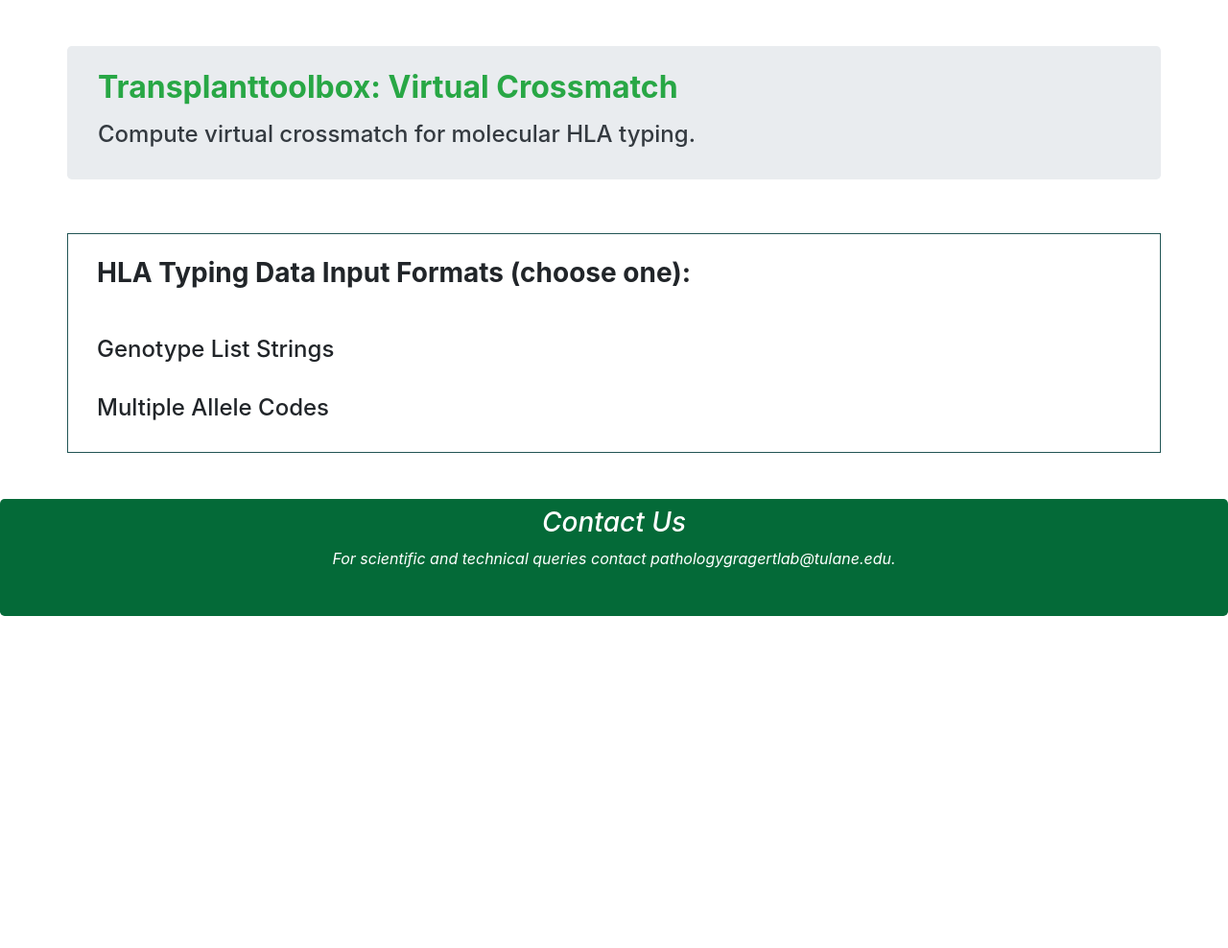
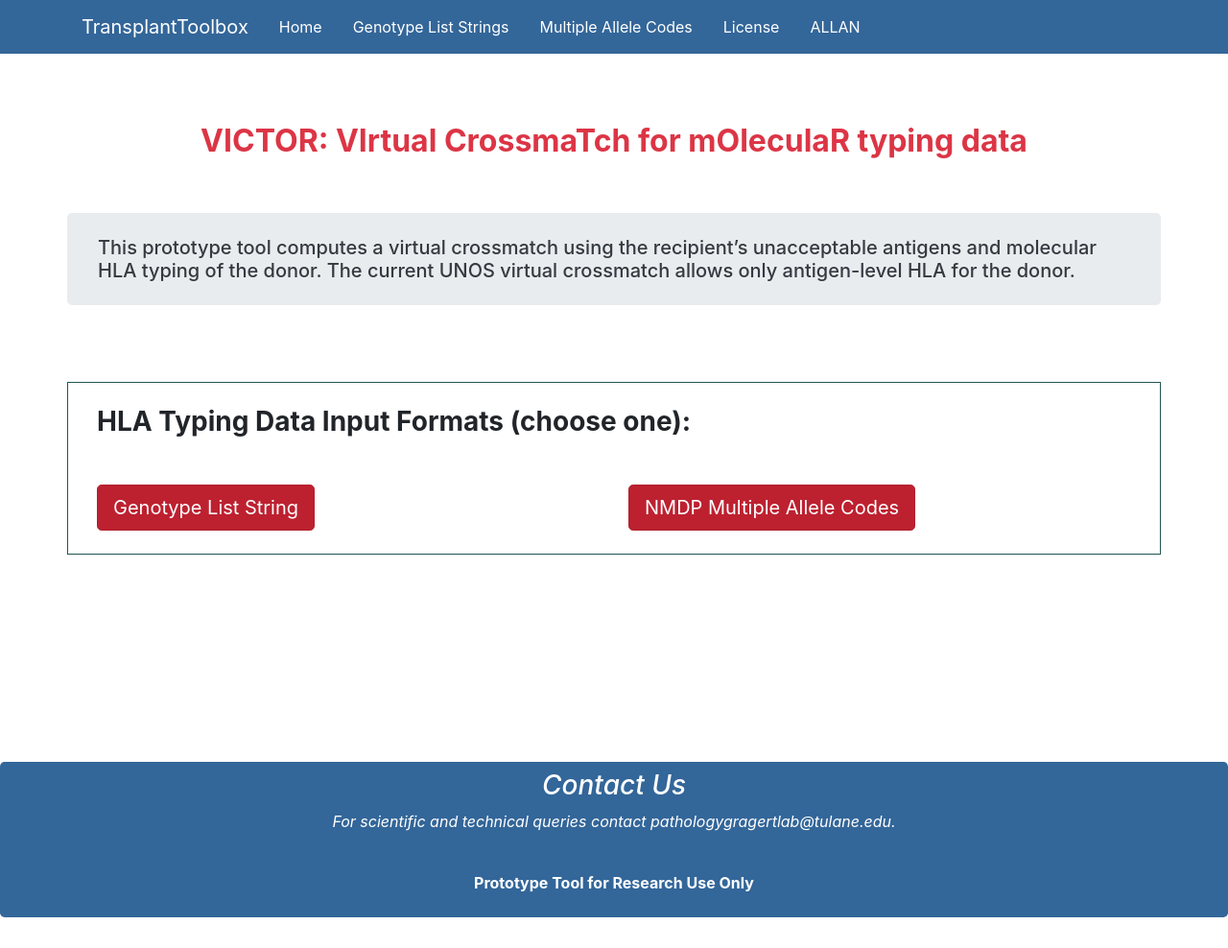
Before and after one commit to lgragert/virtual-crossmatch, a Django app: template vxm_tool/templates/vxm_app/vxmHome.html in a window 1280 px wide. Shown: the whole page at 96% size. Before the commit the page ends 642 px from the top, so only its background shows below. Run offline with Django 3.2, Linux system fonts and the light colour scheme; the template is opened without the code that fills it, so the values that code supplies are empty; some libraries are stand-ins or nearby versions.

Commit message:
templates moved to app folder

```diff
--- a/vxm_tool/conversion_functions_for_VXM.py
+++ b/vxm_tool/conversion_functions_for_VXM.py
@@ -227,7 +227,9 @@
 	#bw46_list = ag_list[1::3]
 	#probs = ag_list[2::3]
 	#gl_dict = {"GL_string" : gl_string, "UNOS antigens": ages, "Bw4/6 epitopes": bw46_list, "Antigen Probablities": probs }
+	print(ag_list)
 	return ag_list
+
 
 def genotype_ags(genotype_list, pop):
 	ag_freq_1 = 0.0
@@ -504,5 +506,5 @@
 	#bw46_list = ag_list[1::3]
 	#probs = ag_list[2::3]
 	#al_dict = {"Allele Codes" : allele_codes_list, "Antigens": ages, "Bw4/6 epitopes": bw46_list, "Antigen Probablities": probs}
-
+	print(ag_list)
 	return ag_list
--- a/vxm_tool/templates/vxm_app/vxmHome.html
+++ b/vxm_tool/templates/vxm_app/vxmHome.html
@@ -12,43 +12,64 @@
     <link rel="stylesheet" href="https://maxcdn.bootstrapcdn.com/bootstrap/4.0.0/css/bootstrap.min.css" integrity="sha384-Gn5384xqQ1aoWXA+058RXPxPg6fy4IWvTNh0E263XmFcJlSAwiGgFAW/dAiS6JXm" crossorigin="anonymous">
     </head>
 
+<nav class="navbar sticky-top navbar-expand-sm" style="background-color: #336699;">
+    <div class="text-center container" >
+        <a class="navbar-brand text-white" href="{% url 'home' %}"> TransplantToolbox  </a>
+        <button class="navbar-toggler" data-toggle="collapse" data-target="#navbarNav"><span class="navbar-toggler-icon"></span></button>
+          <div class="collapse navbar-collapse" id="navbarNav">
+             <ul class="nav nav-fill nav-pills">
+                <li class="nav-item active">
+                   <a class=" text-center nav-link text-white" href="{% url 'home' %}"> Home </a>
+                 </li>
+
+                <li class="nav-item active">
+                  <a class="nav-link text-white" href="{% url 'glsvxm' %}"> Genotype List Strings</a>
+                </li>
+                <li class="nav-item active">
+                  <a class="nav-link text-white" href="{% url 'macvxm' %}"> Multiple Allele Codes </a>
+                </li>
+                <li class="nav-item active">
+                  <a class="nav-link text-white" href="{% url 'license' %}"> License </a>
+                </li>
+                <li class="nav-item active">
+                  <a class="nav-link text-white" href="http://www.transplanttoolbox.org/"> ALLAN</a>
+                </li>
+    </ul>
+    </div>
+    </nav>
 
 
 <body>
-  <div class="container jumbotron pt-4 pb-4 mt-5">
-    <h2 class="text-success font-weight-bold">  Transplanttoolbox: Virtual Crossmatch </h2>
-
-
-        <h4 class="text-dark mt-3"> Compute virtual crossmatch for molecular HLA typing.  </h4>
-
+  <div class="container text-center  pt-4 pb-4 mt-5">
+    <h2 class="text-danger font-weight-bold">  VICTOR:  VIrtual CrossmaTch for mOleculaR typing data </h2>
+   </div>
+    <h5 class="text-dark container jumbotron pt-4 pb-4 mt-4"> This prototype tool computes a virtual crossmatch using the recipient’s unacceptable antigens and molecular HLA typing of the donor. The current UNOS virtual crossmatch allows only antigen-level HLA for the donor. </h5>
   </div>
   <br>
+  <br>
+
   <div class="container pb-4 mb-5" style="border:1px solid #255">
     <h3 class="container font-weight-bold mt-4 mb-5" > HLA Typing Data Input Formats (choose one): </h3>
       <div class="container mt-4">
         <div class="row">
-            <div class="col-sm" > <h4> Genotype List Strings </h4> </div>
-
+            <div class="col-sm" > <a  class="btn btn-danger active btn-lg" href="{% url 'glsvxm' %}" role="button" >Genotype List String</a> </div>
+            <div class="col-sm" > <a  class="btn btn-danger active btn-lg" href="{% url 'macvxm' %}" role="button" > NMDP Multiple Allele Codes </a> </div>
         </div>
-
-  <br>
-
-            <div class="row">
-            <div class="col-sm" > <h4> Multiple Allele Codes </h4> </div>
-
-
-
-          </div>
-
       </div>
   </div>
 
 
-<div class="jumbotron text-white mt-5 pt-2 pb-2" style="background-color: #046A38;">
+   <br>
+   <br>
+   <br>
+   <br>
+   <br>
+
+<div class="jumbotron text-white mt-5 pt-2 pb-2" style="background-color: #336699;">
 <h3 class="container text-center font-italic" > Contact Us </h3>
     <p class="container text-center font-italic"> For scientific and technical queries contact pathologygragertlab@tulane.edu.  </p>
      <br>
-
+     <p class="container text-center font-weight-bold"> Prototype Tool for Research Use Only </p>
 </div>
      <!--<div style="margin-left:50px;"></div> -->
      <script src="https://code.jquery.com/jquery-3.2.1.slim.min.js" integrity="sha384-KJ3o2DKtIkvYIK3UENzmM7KCkRr/rE9/Qpg6aAZGJwFDMVNA/GpGFF93hXpG5KkN" crossorigin="anonymous"></script>
--- a/vxm_tool/virtual_crossmatch.py
+++ b/vxm_tool/virtual_crossmatch.py
@@ -98,7 +98,7 @@
 				ag_probs[j] += i[1]
 			else:
 				ag_probs[j] = i[1]
-	#print(ag_probs)
+	print(ag_probs)
 
 	for k in ag_probs.keys():
 		donor_ags.append(k)
@@ -130,7 +130,7 @@
 			j = 1.00
 			conflict_ag_probs[i] = j
 
-	#print(conflict_ag_probs)
+	print(conflict_ag_probs)
 
 
 	return(donor_ags, recepient_ags, conflicts, conflict_ag_probs)
```
Also changed, not shown: vxm_tool/templates/vxmHome.html (deleted, +0 -79 lines), vxm_tool/vxm_app/views.py (+14 -12 lines), vxm_tool/templates/vxm_app/glsVxm.html (renamed from vxm_tool/templates/glsVxm.html), vxm_tool/templates/vxm_app/license.html (renamed from vxm_tool/templates/license.html), vxm_tool/templates/vxm_app/macVxm.html (renamed from vxm_tool/templates/macVxm.html), vxm_tool/templates/vxm_app/vxmGlsmatch.html (renamed from vxm_tool/templates/vxmGlsmatch.html), vxm_tool/templates/vxm_app/vxmMACmatch.html (renamed from vxm_tool/templates/vxmMACmatch.html), 4 other files. Lines whose indentation alone changed are shown as unchanged.
